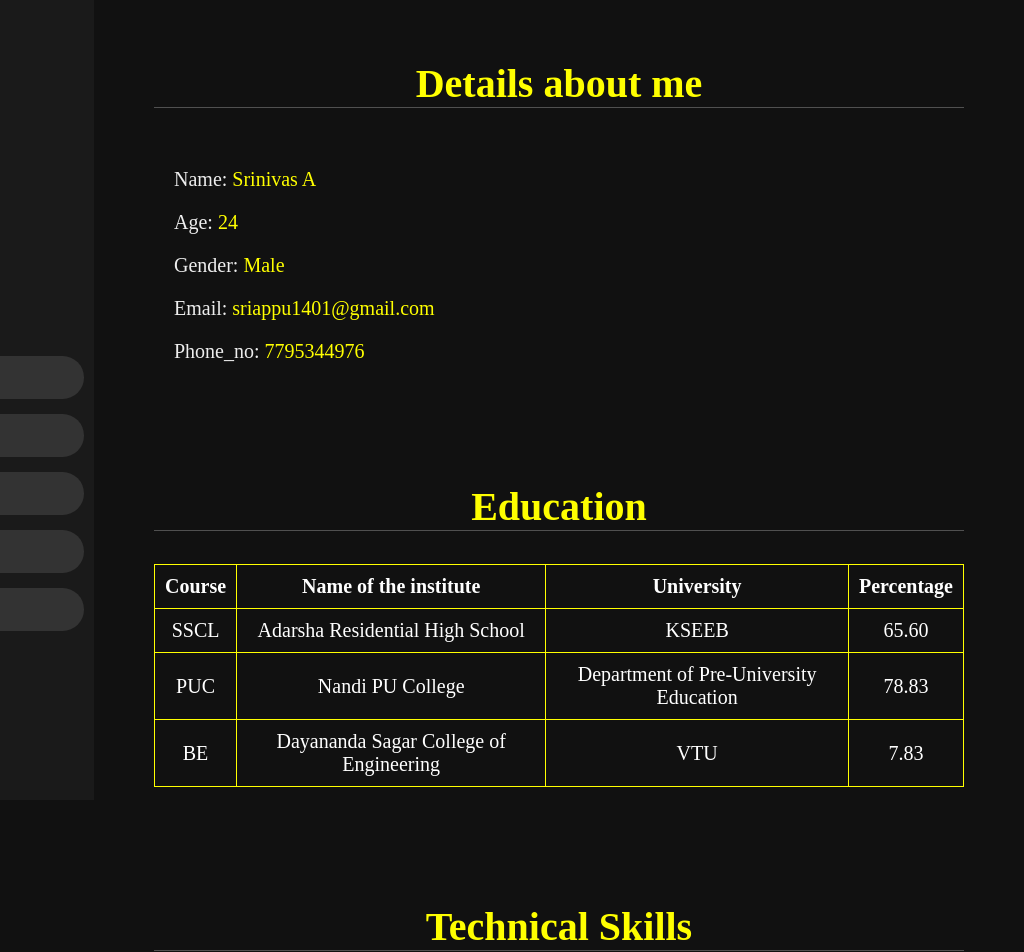
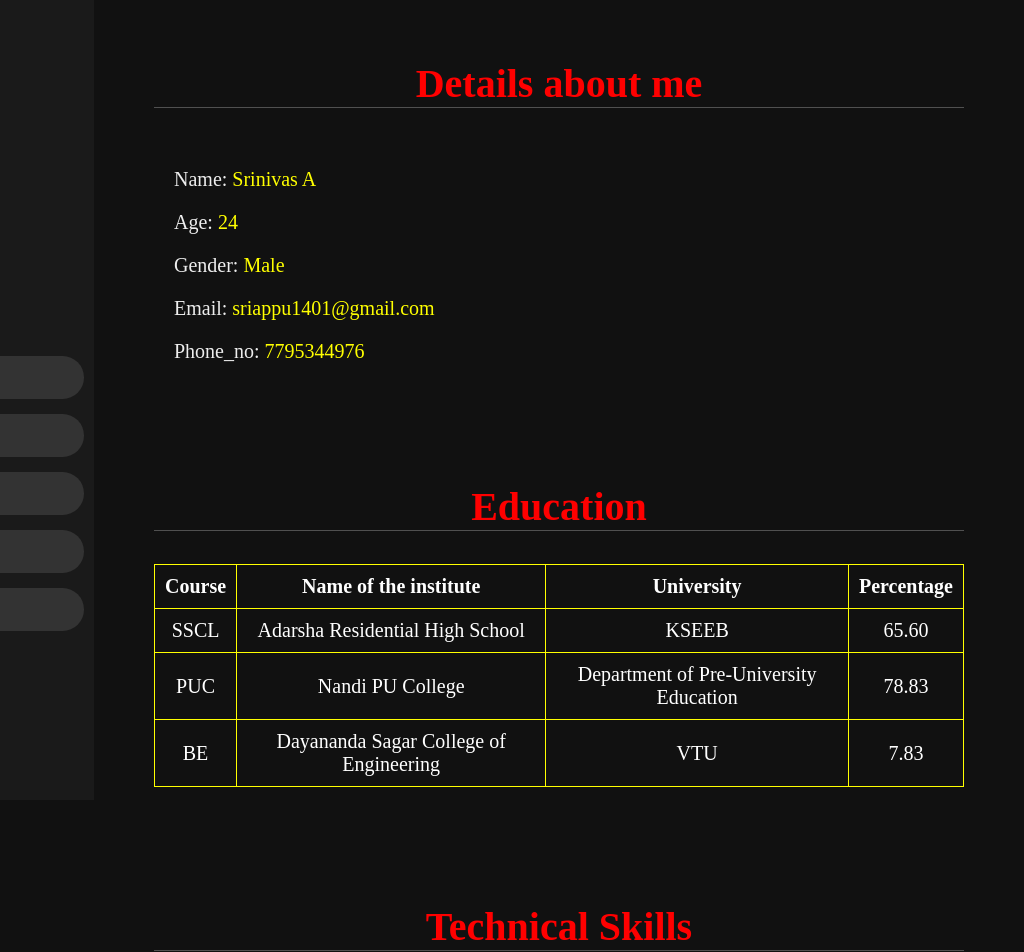
Before and after one commit to sri097/Srinivas.github.io, a plain HTML site: page index.html in a window 1280 px wide. Shown: the top 952 px of the page, 256-1280 px from the left. Drawn offline with Linux system fonts and the light colour scheme.

Commit message:
changed the color to red

```diff
--- a/sty.css
+++ b/sty.css
@@ -26,7 +26,7 @@ body{
 }
 
 .heading span{
-    color: yellow;
+    color: red;
 }
 
 .title{
@@ -39,7 +39,7 @@ body{
 }
 
 .title span{
-    color: yellow;
+    color: red
 }
 
 .head{
@@ -51,7 +51,7 @@ body{
     color: #fff;
 }
 .head span{
-    color: yellow;
+    color: Red;
 }
 .pro{
     text-align: center;
```
